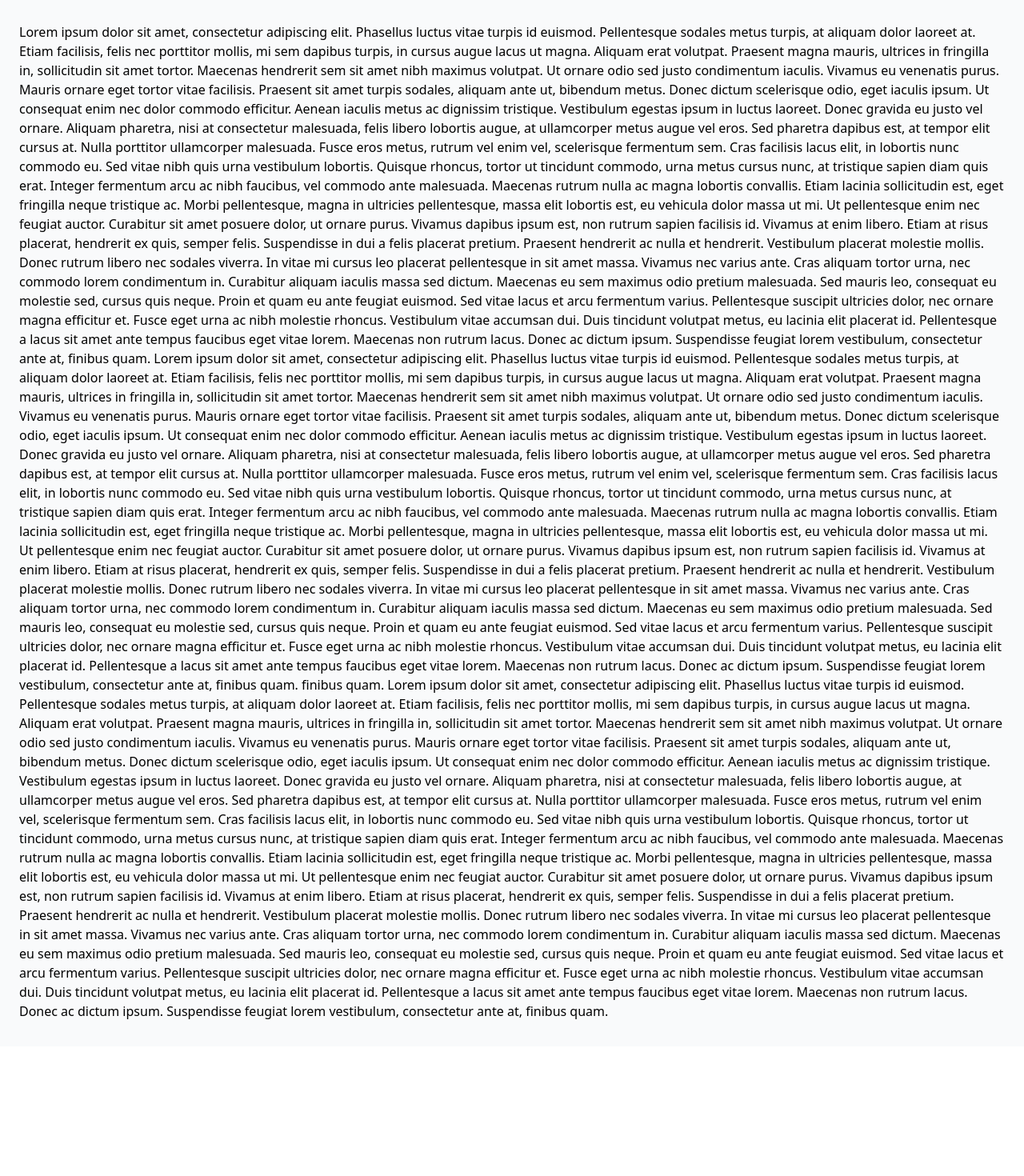
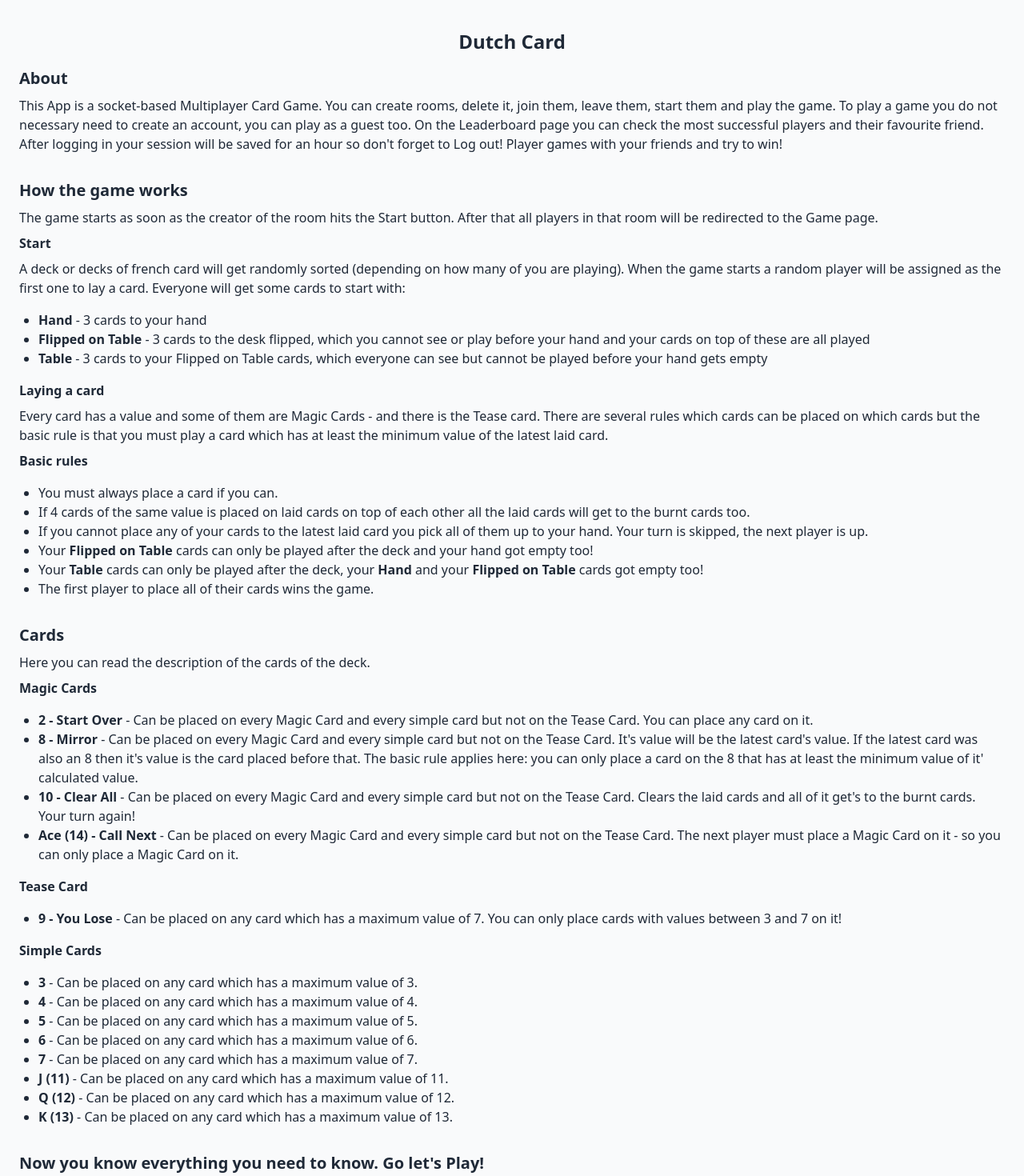
Before and after one commit to w5lurz/dutch_pub, a React (Create React App) app in the folder frontend/: page / in a window 1280 px wide. Shown: the part 60-1530 px from the top of the page at 80% size. Before the commit the page ends 1368 px from the top, so only its background shows below. Built offline with nearby package versions, Linux system fonts and the light colour scheme; no server answers.

Commit message:
Add description to Welcome page

```diff
--- a/frontend/src/components/Welcome/Welcome.tsx
+++ b/frontend/src/components/Welcome/Welcome.tsx
@@ -1,77 +1,131 @@
+import { Link } from 'react-router-dom';
+
 export default function Welcome() {
     return (
-        <div className="bg-gray-50 dark:bg-gray-900 h-full dark:text-white">
-            <h2 className="px-6 py-8">
-                Lorem ipsum dolor sit amet, consectetur adipiscing elit. Phasellus luctus vitae turpis id euismod. Pellentesque sodales
-                metus turpis, at aliquam dolor laoreet at. Etiam facilisis, felis nec porttitor mollis, mi sem dapibus turpis, in cursus
-                augue lacus ut magna. Aliquam erat volutpat. Praesent magna mauris, ultrices in fringilla in, sollicitudin sit amet tortor.
-                Maecenas hendrerit sem sit amet nibh maximus volutpat. Ut ornare odio sed justo condimentum iaculis. Vivamus eu venenatis
-                purus. Mauris ornare eget tortor vitae facilisis. Praesent sit amet turpis sodales, aliquam ante ut, bibendum metus. Donec
-                dictum scelerisque odio, eget iaculis ipsum. Ut consequat enim nec dolor commodo efficitur. Aenean iaculis metus ac
-                dignissim tristique. Vestibulum egestas ipsum in luctus laoreet. Donec gravida eu justo vel ornare. Aliquam pharetra, nisi
-                at consectetur malesuada, felis libero lobortis augue, at ullamcorper metus augue vel eros. Sed pharetra dapibus est, at
-                tempor elit cursus at. Nulla porttitor ullamcorper malesuada. Fusce eros metus, rutrum vel enim vel, scelerisque fermentum
-                sem. Cras facilisis lacus elit, in lobortis nunc commodo eu. Sed vitae nibh quis urna vestibulum lobortis. Quisque rhoncus,
-                tortor ut tincidunt commodo, urna metus cursus nunc, at tristique sapien diam quis erat. Integer fermentum arcu ac nibh
-                faucibus, vel commodo ante malesuada. Maecenas rutrum nulla ac magna lobortis convallis. Etiam lacinia sollicitudin est,
-                eget fringilla neque tristique ac. Morbi pellentesque, magna in ultricies pellentesque, massa elit lobortis est, eu vehicula
-                dolor massa ut mi. Ut pellentesque enim nec feugiat auctor. Curabitur sit amet posuere dolor, ut ornare purus. Vivamus
-                dapibus ipsum est, non rutrum sapien facilisis id. Vivamus at enim libero. Etiam at risus placerat, hendrerit ex quis,
-                semper felis. Suspendisse in dui a felis placerat pretium. Praesent hendrerit ac nulla et hendrerit. Vestibulum placerat
-                molestie mollis. Donec rutrum libero nec sodales viverra. In vitae mi cursus leo placerat pellentesque in sit amet massa.
-                Vivamus nec varius ante. Cras aliquam tortor urna, nec commodo lorem condimentum in. Curabitur aliquam iaculis massa sed
-                dictum. Maecenas eu sem maximus odio pretium malesuada. Sed mauris leo, consequat eu molestie sed, cursus quis neque. Proin
-                et quam eu ante feugiat euismod. Sed vitae lacus et arcu fermentum varius. Pellentesque suscipit ultricies dolor, nec ornare
-                magna efficitur et. Fusce eget urna ac nibh molestie rhoncus. Vestibulum vitae accumsan dui. Duis tincidunt volutpat metus,
-                eu lacinia elit placerat id. Pellentesque a lacus sit amet ante tempus faucibus eget vitae lorem. Maecenas non rutrum lacus.
-                Donec ac dictum ipsum. Suspendisse feugiat lorem vestibulum, consectetur ante at, finibus quam. Lorem ipsum dolor sit amet,
-                consectetur adipiscing elit. Phasellus luctus vitae turpis id euismod. Pellentesque sodales metus turpis, at aliquam dolor
-                laoreet at. Etiam facilisis, felis nec porttitor mollis, mi sem dapibus turpis, in cursus augue lacus ut magna. Aliquam erat
-                volutpat. Praesent magna mauris, ultrices in fringilla in, sollicitudin sit amet tortor. Maecenas hendrerit sem sit amet
-                nibh maximus volutpat. Ut ornare odio sed justo condimentum iaculis. Vivamus eu venenatis purus. Mauris ornare eget tortor
-                vitae facilisis. Praesent sit amet turpis sodales, aliquam ante ut, bibendum metus. Donec dictum scelerisque odio, eget
-                iaculis ipsum. Ut consequat enim nec dolor commodo efficitur. Aenean iaculis metus ac dignissim tristique. Vestibulum
-                egestas ipsum in luctus laoreet. Donec gravida eu justo vel ornare. Aliquam pharetra, nisi at consectetur malesuada, felis
-                libero lobortis augue, at ullamcorper metus augue vel eros. Sed pharetra dapibus est, at tempor elit cursus at. Nulla
-                porttitor ullamcorper malesuada. Fusce eros metus, rutrum vel enim vel, scelerisque fermentum sem. Cras facilisis lacus
-                elit, in lobortis nunc commodo eu. Sed vitae nibh quis urna vestibulum lobortis. Quisque rhoncus, tortor ut tincidunt
-                commodo, urna metus cursus nunc, at tristique sapien diam quis erat. Integer fermentum arcu ac nibh faucibus, vel commodo
-                ante malesuada. Maecenas rutrum nulla ac magna lobortis convallis. Etiam lacinia sollicitudin est, eget fringilla neque
-                tristique ac. Morbi pellentesque, magna in ultricies pellentesque, massa elit lobortis est, eu vehicula dolor massa ut mi.
-                Ut pellentesque enim nec feugiat auctor. Curabitur sit amet posuere dolor, ut ornare purus. Vivamus dapibus ipsum est, non
-                rutrum sapien facilisis id. Vivamus at enim libero. Etiam at risus placerat, hendrerit ex quis, semper felis. Suspendisse in
-                dui a felis placerat pretium. Praesent hendrerit ac nulla et hendrerit. Vestibulum placerat molestie mollis. Donec rutrum
-                libero nec sodales viverra. In vitae mi cursus leo placerat pellentesque in sit amet massa. Vivamus nec varius ante. Cras
-                aliquam tortor urna, nec commodo lorem condimentum in. Curabitur aliquam iaculis massa sed dictum. Maecenas eu sem maximus
-                odio pretium malesuada. Sed mauris leo, consequat eu molestie sed, cursus quis neque. Proin et quam eu ante feugiat euismod.
-                Sed vitae lacus et arcu fermentum varius. Pellentesque suscipit ultricies dolor, nec ornare magna efficitur et. Fusce eget
-                urna ac nibh molestie rhoncus. Vestibulum vitae accumsan dui. Duis tincidunt volutpat metus, eu lacinia elit placerat id.
-                Pellentesque a lacus sit amet ante tempus faucibus eget vitae lorem. Maecenas non rutrum lacus. Donec ac dictum ipsum.
-                Suspendisse feugiat lorem vestibulum, consectetur ante at, finibus quam. finibus quam. Lorem ipsum dolor sit amet,
-                consectetur adipiscing elit. Phasellus luctus vitae turpis id euismod. Pellentesque sodales metus turpis, at aliquam dolor
-                laoreet at. Etiam facilisis, felis nec porttitor mollis, mi sem dapibus turpis, in cursus augue lacus ut magna. Aliquam erat
-                volutpat. Praesent magna mauris, ultrices in fringilla in, sollicitudin sit amet tortor. Maecenas hendrerit sem sit amet
-                nibh maximus volutpat. Ut ornare odio sed justo condimentum iaculis. Vivamus eu venenatis purus. Mauris ornare eget tortor
-                vitae facilisis. Praesent sit amet turpis sodales, aliquam ante ut, bibendum metus. Donec dictum scelerisque odio, eget
-                iaculis ipsum. Ut consequat enim nec dolor commodo efficitur. Aenean iaculis metus ac dignissim tristique. Vestibulum
-                egestas ipsum in luctus laoreet. Donec gravida eu justo vel ornare. Aliquam pharetra, nisi at consectetur malesuada, felis
-                libero lobortis augue, at ullamcorper metus augue vel eros. Sed pharetra dapibus est, at tempor elit cursus at. Nulla
-                porttitor ullamcorper malesuada. Fusce eros metus, rutrum vel enim vel, scelerisque fermentum sem. Cras facilisis lacus
-                elit, in lobortis nunc commodo eu. Sed vitae nibh quis urna vestibulum lobortis. Quisque rhoncus, tortor ut tincidunt
-                commodo, urna metus cursus nunc, at tristique sapien diam quis erat. Integer fermentum arcu ac nibh faucibus, vel commodo
-                ante malesuada. Maecenas rutrum nulla ac magna lobortis convallis. Etiam lacinia sollicitudin est, eget fringilla neque
-                tristique ac. Morbi pellentesque, magna in ultricies pellentesque, massa elit lobortis est, eu vehicula dolor massa ut mi.
-                Ut pellentesque enim nec feugiat auctor. Curabitur sit amet posuere dolor, ut ornare purus. Vivamus dapibus ipsum est, non
-                rutrum sapien facilisis id. Vivamus at enim libero. Etiam at risus placerat, hendrerit ex quis, semper felis. Suspendisse in
-                dui a felis placerat pretium. Praesent hendrerit ac nulla et hendrerit. Vestibulum placerat molestie mollis. Donec rutrum
-                libero nec sodales viverra. In vitae mi cursus leo placerat pellentesque in sit amet massa. Vivamus nec varius ante. Cras
-                aliquam tortor urna, nec commodo lorem condimentum in. Curabitur aliquam iaculis massa sed dictum. Maecenas eu sem maximus
-                odio pretium malesuada. Sed mauris leo, consequat eu molestie sed, cursus quis neque. Proin et quam eu ante feugiat euismod.
-                Sed vitae lacus et arcu fermentum varius. Pellentesque suscipit ultricies dolor, nec ornare magna efficitur et. Fusce eget
-                urna ac nibh molestie rhoncus. Vestibulum vitae accumsan dui. Duis tincidunt volutpat metus, eu lacinia elit placerat id.
-                Pellentesque a lacus sit amet ante tempus faucibus eget vitae lorem. Maecenas non rutrum lacus. Donec ac dictum ipsum.
-                Suspendisse feugiat lorem vestibulum, consectetur ante at, finibus quam.
-            </h2>
+        <div className="bg-gray-50 dark:bg-gray-900 h-full dark:text-white p-6 text-gray-800">
+            <h1 className="text-center text-2xl font-semibold my-4">Dutch Card</h1>
+
+            <h5 className="text-xl font-semibold">About</h5>
+            <p className="text-base my-2">
+                This App is a socket-based Multiplayer Card Game. You can create rooms, delete it, join them, leave them, start them and
+                play the game. To play a game you do not necessary need to create an account, you can play as a guest too. On the
+                Leaderboard page you can check the most successful players and their favourite friend. After logging in your session will be
+                saved for an hour so don&apos;t forget to Log out! Player games with your friends and try to win!
+            </p>
+
+            <div className="my-8">
+                <div className="my-8">
+                    <h5 className="text-xl font-semibold">How the game works</h5>
+                    <p className="text-base my-2">
+                        The game starts as soon as the creator of the room hits the Start button. After that all players in that room will
+                        be redirected to the Game page.
+                    </p>
+                    <h6 className="text-base font-semibold">Start</h6>
+                    <p className="text-base my-2">
+                        A deck or decks of french card will get randomly sorted (depending on how many of you are playing). When the game
+                        starts a random player will be assigned as the first one to lay a card. Everyone will get some cards to start with:
+                        <ul className="list-disc ml-6 my-4">
+                            <li>
+                                <strong>Hand</strong> - 3 cards to your hand
+                            </li>
+                            <li>
+                                <strong>Flipped on Table</strong> - 3 cards to the desk flipped, which you cannot see or play before your
+                                hand and your cards on top of these are all played
+                            </li>
+                            <li>
+                                <strong>Table</strong> - 3 cards to your Flipped on Table cards, which everyone can see but cannot be played
+                                before your hand gets empty
+                            </li>
+                        </ul>
+                    </p>
+                    <h6 className="text-base font-semibold">Laying a card</h6>
+                    <p className="text-base my-2">
+                        Every card has a value and some of them are Magic Cards - and there is the Tease card. There are several rules which
+                        cards can be placed on which cards but the basic rule is that you must play a card which has at least the minimum
+                        value of the latest laid card.
+                    </p>
+                    <h6 className="text-base font-semibold">Basic rules</h6>
+                    <ul className="list-disc ml-6 my-4">
+                        <li>You must always place a card if you can.</li>
+                        <li>
+                            If 4 cards of the same value is placed on laid cards on top of each other all the laid cards will get to the
+                            burnt cards too.
+                        </li>
+                        <li>
+                            If you cannot place any of your cards to the latest laid card you pick all of them up to your hand. Your turn is
+                            skipped, the next player is up.
+                        </li>
+                        <li>
+                            Your <strong>Flipped on Table</strong> cards can only be played after the deck and your hand got empty too!
+                        </li>
+                        <li>
+                            Your <strong>Table</strong> cards can only be played after the deck, your <strong>Hand</strong> and your{' '}
+                            <strong>Flipped on Table</strong> cards got empty too!
+                        </li>
+                        <li>The first player to place all of their cards wins the game.</li>
+                    </ul>
+                </div>
+                <h5 className="text-xl font-semibold">Cards</h5>
+                <p className="text-base my-2">Here you can read the description of the cards of the deck.</p>
+                <h6 className="text-base font-semibold">Magic Cards</h6>
+                <ul className="list-disc ml-6 my-4">
+                    <li>
+                        <strong>2 - Start Over</strong> - Can be placed on every Magic Card and every simple card but not on the Tease Card.
+                        You can place any card on it.
+                    </li>
+                    <li>
+                        <strong>8 - Mirror</strong> - Can be placed on every Magic Card and every simple card but not on the Tease Card.
+                        It&apos;s value will be the latest card&apos;s value. If the latest card was also an 8 then it&apos;s value is the
+                        card placed before that. The basic rule applies here: you can only place a card on the 8 that has at least the
+                        minimum value of it&apos; calculated value.
+                    </li>
+                    <li>
+                        <strong>10 - Clear All</strong> - Can be placed on every Magic Card and every simple card but not on the Tease Card.
+                        Clears the laid cards and all of it get&apos;s to the burnt cards. Your turn again!
+                    </li>
+                    <li>
+                        <strong>Ace (14) - Call Next</strong> - Can be placed on every Magic Card and every simple card but not on the Tease
+                        Card. The next player must place a Magic Card on it - so you can only place a Magic Card on it.
+                    </li>
+                </ul>
+                <h6 className="text-base font-semibold">Tease Card</h6>
+                <ul className="list-disc ml-6 my-4">
+                    <li>
+                        <strong>9 - You Lose</strong> - Can be placed on any card which has a maximum value of 7. You can only place cards
+                        with values between 3 and 7 on it!
+                    </li>
+                </ul>
+                <h6 className="text-base font-semibold">Simple Cards</h6>
+                <ul className="list-disc ml-6 my-4">
+                    <li>
+                        <strong>3</strong> - Can be placed on any card which has a maximum value of 3.
+                    </li>
+                    <li>
+                        <strong>4</strong> - Can be placed on any card which has a maximum value of 4.
+                    </li>
+                    <li>
+                        <strong>5</strong> - Can be placed on any card which has a maximum value of 5.
+                    </li>
+                    <li>
+                        <strong>6</strong> - Can be placed on any card which has a maximum value of 6.
+                    </li>
+                    <li>
+                        <strong>7</strong> - Can be placed on any card which has a maximum value of 7.
+                    </li>
+                    <li>
+                        <strong>J (11)</strong> - Can be placed on any card which has a maximum value of 11.
+                    </li>
+                    <li>
+                        <strong>Q (12)</strong> - Can be placed on any card which has a maximum value of 12.
+                    </li>
+                    <li>
+                        <strong>K (13)</strong> - Can be placed on any card which has a maximum value of 13.
+                    </li>
+                </ul>
+            </div>
+            <h5 className="text-xl font-semibold">
+                Now you know everything you need to know. Go let&apos;s <Link to="/play">Play!</Link>
+            </h5>
         </div>
     );
 }
```
Also changed, not shown: 1 other file (tests, documents, lock files or other folders).
